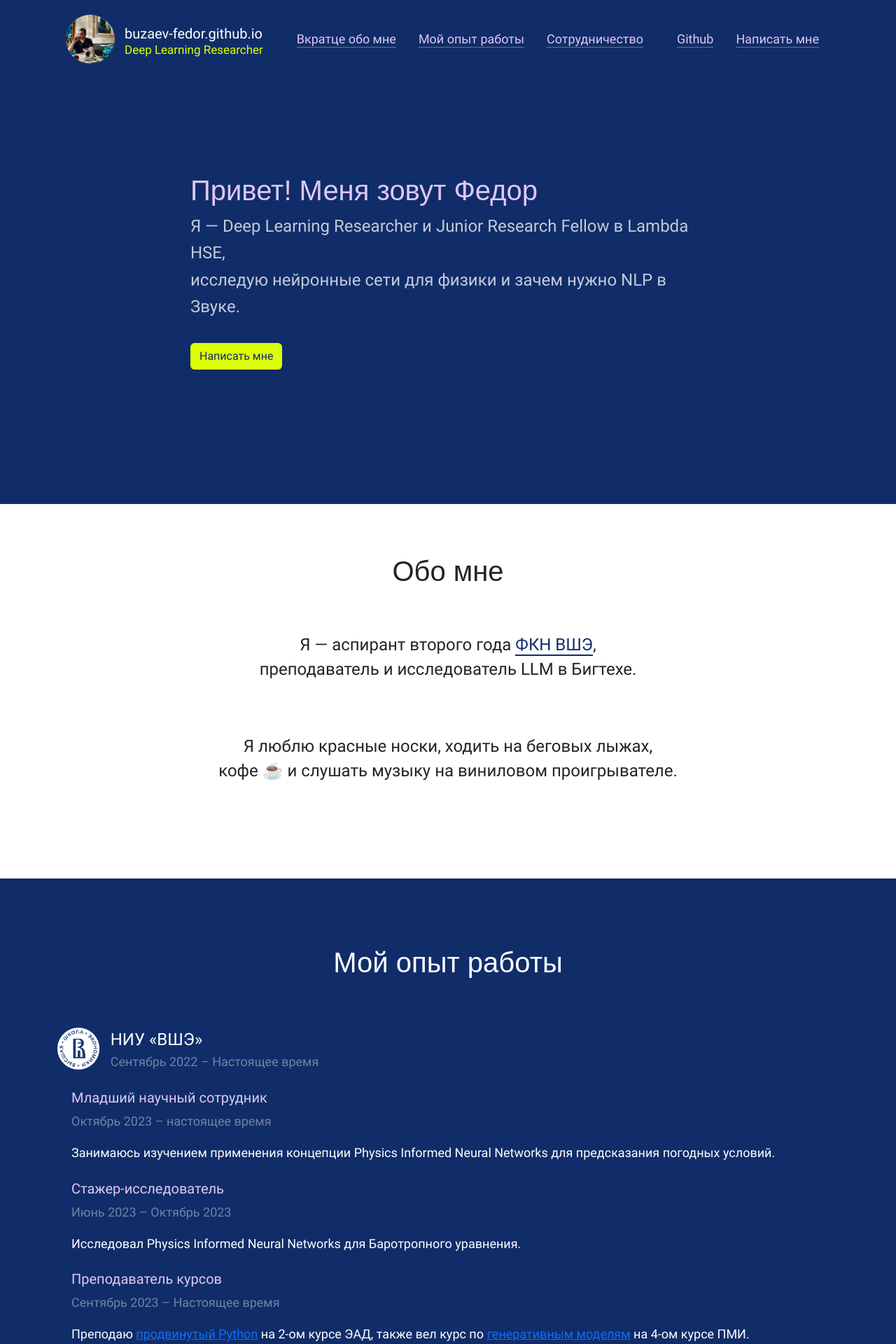
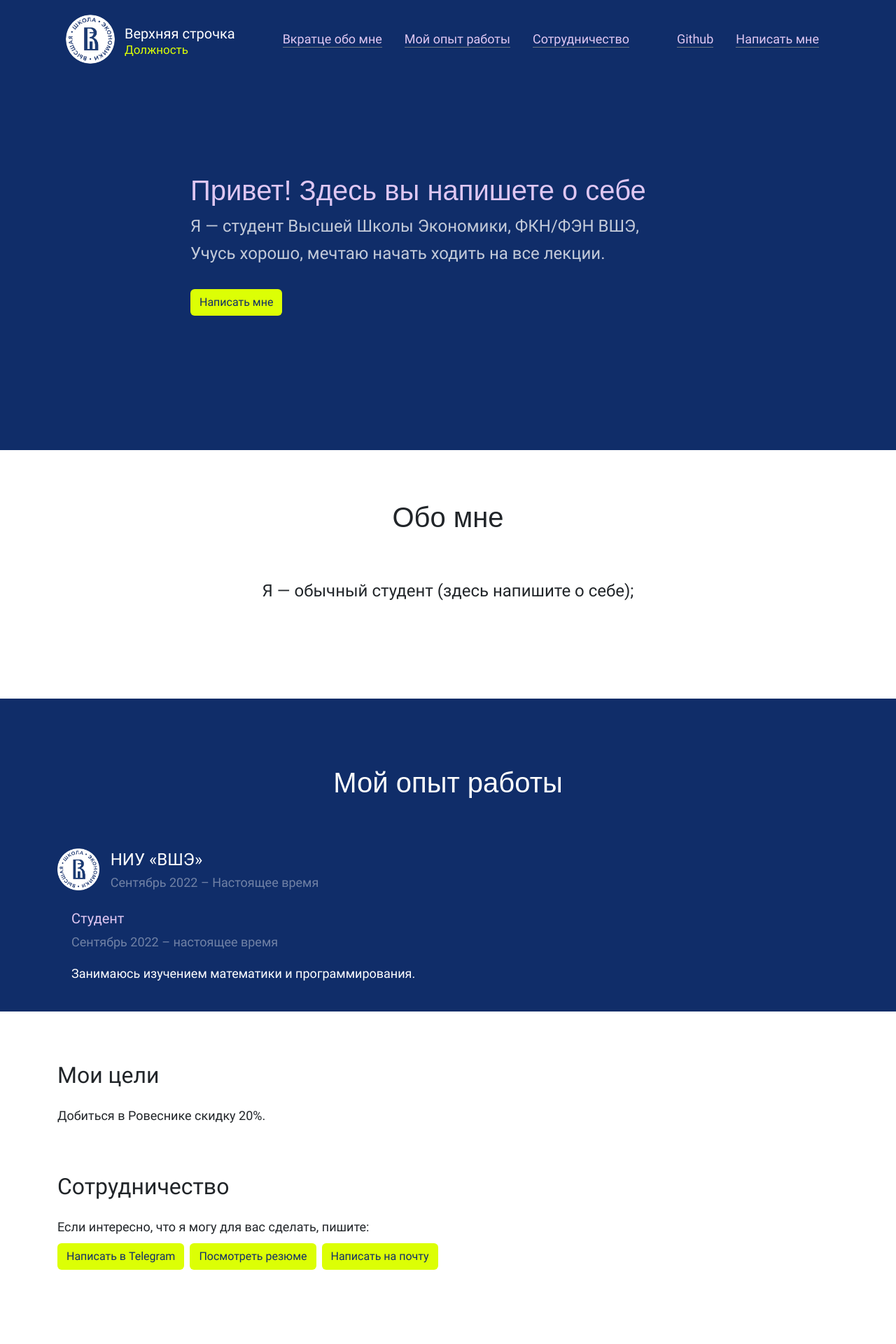
Before and after one commit to buzaev-fedor/buzaev-fedor.github.io, a Flask app: page / in a window 1280 px wide. Shown: the top 1920 px of the page at 70% size. Run offline with Flask 3, Linux system fonts and the light colour scheme; some web fonts are replaced.

Commit message:
upd flask sem

```diff
--- a/app.py
+++ b/app.py
@@ -20,4 +20,4 @@ def render_server_error(error):
 
 
 if __name__ == '__main__':
-    app.run()
+    app.run(port=5002, debug=True)
--- a/templates/index.html
+++ b/templates/index.html
@@ -5,26 +5,29 @@
     <meta name="viewport" content="width=device-width, initial-scale=1, shrink-to-fit=no"">
     <link href="https://cdn.jsdelivr.net/npm/bootstrap@5.3.3/dist/css/bootstrap.min.css" rel="stylesheet", crossorigin="anonymous">
     <link rel="stylesheet" href="static/css/custom.css">
-    <title> buzaev-fedor.github.io | Deep Learning Researcher </title>
+    <title> Верхняя строчка | Должность </title>
   </head>
   <body>
-
+    <!-- Секция промо с темным фоном - шапка сайта -->
     <section class="promo dark-bg pt-2 pb-5">
       <div class="container">
+        <!-- Навигационная панель с логотипом и кнопкой -->
         <nav class="navbar navbar-expand-lg mb-5 navbar-dark">
           <div class="container-fluid">
             <a href="#" class="navbar-brand logo d-flex align-items-center text-decoration-none">
               <div class="logo-left pe-2">
-                <img src="../static/6.png" alt="" class="rounded-circle" width="70">
+                <!-- Здесь вставьте ваш логотип/фотку, ее можно скруглять и увеличивать в размере-->
+                <img src="../static/01_Logo_HSE_full_rus_PANTONE_for_dark_2.png" alt="" class="rounded-circle" width="70">
               </div>
               <div class="logo-right" style="margin-left: 6px;">
-                <div class="logo-title link-purple">buzaev-fedor.github.io</div>
-                <div class="logo-subtitle text-yellow">Deep Learning Researcher</div>
+                <div class="logo-title link-purple">Верхняя строчка</div>
+                <div class="logo-subtitle text-yellow">Должность</div>
               </div>
             </a>
             <button class="navbar-toggler" type="button" data-bs-toggle="collapse" data-bs-target="#navbarNav" aria-controls="navbarNav" aria-expanded="false" aria-label="Toggle navigation">
               <span class="navbar-toggler-icon"></span>
             </button>
+            <!-- Меню навигации -->
             <div class="collapse navbar-collapse" id="navbarNav">
               <ul class="nav m-auto">
                 <li class="nav-item mx-3">
@@ -39,7 +42,7 @@
               </ul>
               <ul class="nav ml-auto">
                 <li class="nav-item mx-3">
-                  <a href="https://github.com/buzaev-fedor" class="nav-link link-purple link-border-bottom">Github</a>
+                  <a href="https://github.com" class="nav-link link-purple link-border-bottom">Github</a>
                 </li>
                 <li class="nav-item mx-3 mr-0">
                   <a href="#contact" class="nav-link link-purple link-border-bottom">Написать мне</a>
@@ -49,27 +52,26 @@
           </div>
         </nav>
 
-
+         <!-- Блок приветствия с основной информацией -->
         <div class="row py-0 py-sm-5">
           <div class="col-12 col-lg-8 offset-lg-2 mb-0 mb-sm-5 py-5">
-            <h1 class="h1 font-weight-bold font greeting-text text-blue">Привет! Меня зовут Федор</h1>
-            <p class="promo-text pb-3">Я&nbsp;&mdash; Deep Learning Researcher и Junior Research Fellow в Lambda HSE, <br> исследую нейронные сети для физики и зачем нужно NLP в Звуке. </p>
+            <h1 class="h1 font-weight-bold font greeting-text text-blue">Привет! Здесь вы напишете о себе</h1>
+            <p class="promo-text pb-3">Я&nbsp;&mdash; студент Высшей Школы Экономики, ФКН/ФЭН ВШЭ, <br> Учусь хорошо, мечтаю начать ходить на все лекции. </p>
             <a href="#contact" class="btn text-center" style="background-color: #DCFF05; color: #102D69">Написать мне</a>
           </div>
         </div>
       </div>
     </section>
-
+     <!-- Секция "Обо мне" -->
     <section class="story container py-5 text-center" id="story">
       <h2 class="h1 font-weight-bold mt-4 mb-3 mb-sm-5 pb-3 navigo-font">Обо мне</h2>
       <div class="row">
         <div class="col-12 col-sm-8 offset-sm-2 px-2 pb-5">
-          <p class="font-weight-bold pb-4">Я &mdash; аспирант второго года <a href="https://www.hse.ru/staff/buzaev" class="story-link" target="_blank">ФКН ВШЭ</a>,<br> преподаватель и исследователь LLM в Бигтехе.<br> &nbsp;
-            <p class="font-weight-bold pb-4">Я люблю красные носки, ходить на беговых лыжах,<br> кофе ☕ и слушать музыку на виниловом проигрывателе.</p>
+          <p class="font-weight-bold pb-4">Я &mdash; обычный студент (здесь напишите о себе);
         </div>
       </div>
     </section>
-
+     <!-- Секция опыта работы с темным фоном -->
     <section class="projects dark-bg pt-3 pt-sm-5 pb-3" id="projects">
       <div class="container">
         <h2 class="h1 font-weight-bold text-center mt-4 mt-sm-5 mb-0 mb-sm-4 pb-5 navigo-font">Мой опыт работы</h2>
@@ -84,62 +86,23 @@
           </div>
 
           <div class="position mb-4" style="margin-left: 20px;">
-            <h4 class="h5 text-purple">Младший научный сотрудник</h4>
-            <p class="text-white" style="opacity: 0.4">Октябрь 2023 – настоящее время</p>
-            <p>Занимаюсь изучением применения концепции Physics Informed Neural Networks для предсказания погодных условий.</p>
+            <h4 class="h5 text-purple">Студент</h4>
+            <p class="text-white" style="opacity: 0.4">Сентябрь 2022 – настоящее время</p>
+            <p>Занимаюсь изучением математики и программирования.</p>
           </div>
-
-          <div class="position mb-4" style="margin-left: 20px;">
-            <h4 class="h5 text-purple">Стажер-исследователь</h4>
-            <p class="text-white" style="opacity: 0.4">Июнь 2023 – Октябрь 2023</p>
-            <p>Исследовал Physics Informed Neural Networks для Баротропного уравнения.</p>
-          </div>
-
-          <div class="position mb-4" style="margin-left: 20px;">
-            <h4 class="h5 text-purple">Преподаватель курсов</h4>
-            <p class="text-white" style="opacity: 0.4">Сентябрь 2023 – Настоящее время</p>
-            <p>Преподаю <a href="https://www.hse.ru/edu/courses/908663251" class="link-purple">продвинутый Python</a> на 2-ом курсе ЭАД, также вел курс по <a href="https://www.hse.ru/edu/courses/835142953" class="link-purple">генеративным моделям</a> на 4-ом курсе ПМИ.</p>
-          </div>
-
-          <div class="position mb-4" style="margin-left: 20px;">
-            <h4 class="h5 text-purple">Ассистент курса по продвинутому Python</h4>
-            <p class="text-white" style="opacity: 0.4">Сентябрь 2022 – Декабрь 2022</p>
-            <p>Был ассистентом лектора и соавтором курса, участвовал в разработке материалов и проведении практических занятий.</p>
-          </div>
-
-          <div class="work-experience text-white"></div>
-          <div class="d-flex align-items-center mb-4">
-            <img src="../static/huawei_logo.png" alt="Huawei Logo" class="me-3" style="height: 60px; margin-top: -9px;">
-            <div class="d-flex flex-column justify-content-center">
-              <h3 class="h4 mb-1">Huawei Russian Research Institute</h3>
-              <p class="text-white-40 mb-0">Сентябрь 2022 – Настоящее время</p>
-            </div>
-          </div>
-
-          <div class="position mb-4" style="margin-left: 20px;">
-            <h4 class="h5 text-purple">Middle Deep Learning Researcher</h4>
-            <p class="text-white" style="opacity: 0.4">Август 2023 – настоящее время</p>
-            <p>Занимаюсь разработкой и обученией мультимодальной LLM модели, которая расшифровывает аудиотокены в рамках группы <a href="https://www.noahlab.com.hk/" class="link-purple" target="_blank">Noah's Ark</a>. <br> Исследовал подходы Differential Evolution в AutoML для Physics Informed Neural Networks. Подход был интегрирован в Huawei Cloud.</p>
-          </div>
-          <div class="position mb-4" style="margin-left: 20px;">
-            <h4 class="h5 text-purple">Junior Deep Learning Researcher</h4>
-            <p class="text-white" style="opacity: 0.4">Сентябрь 2022 – Август 2023</p>
-            <p>Исследовал подходы Physics Informed Neural Networks для моделирования уравнений Максвелла, <a href="https://link.springer.com/article/10.1134/S1064562423701120" class="link-purple" target="_blank">Шредингера</a>, Пуассона и др.
-              <br> Была выпущена статья, как можно ускорить обучение PINN's в журнале <a href="https://link.springer.com/article/10.1007/s10994-023-06442-6" class="link-purple" target="_blank">Springer Machine Learning</a>.</p>
-          </div>
-
       </div>
     </section>
-
+ <!-- Секция личных целей -->
     <section class="goals container pt-3 pt-sm-5 pb-3">
       <h2 class="h2 font-weight-bold my-4">Мои цели</h2>
       <div class="row">
         <div class="col-12 col-sm-8 pb-1">
-          <p class="pb-2">Сделать ремонт, поднять 120 кг в жиме лежа, выучить английский на уровень B2, <br> посетить еще 10 стран в ближайшие 5 лет и купить рожковую кофемашину)).</p>
+          <p class="pb-2">Добиться в Ровеснике скидку 20%.</p>
         </div>
       </div>
     </section>
 
+     <!-- Секция сотрудничества -->
     <section class="goals container mb-5 pb-sm-5 pb-0" id="contact">
       <h2 class="h2 font-weight-bold my-4">Сотрудничество</h2>
       <div class="row">
@@ -159,12 +122,13 @@
               <span>Поучаствовать в олимпиаде как ml-developer</span>
             </li>
           </ul> -->
+          <!-- Блок с кнопками для связи -->
           <div class="row">
             <div class="col-12 col-sm-9">
-              <p class="d-flex justify-content-between flex-wrap">
-                <a href="https://t.me/fbuzaev" class="btn mb-3" style="background-color: #DCFF05; color: #102D69" target="_blank">Написать в Telegram</a>
-                <a href="https://drive.google.com/file/d/1MdaxIUVVriY-dP2QJFblb_eMxNDgjqYs/view?usp=sharing" class="btn mb-3" style="background-color: #DCFF05; color: #102D69" target="_blank">Посмотреть резюме</a>
-                <a href="mailto:fbuzaev@gmail.com" class="btn mb-3" style="background-color: #DCFF05; color: #102D69" target="_blank">Написать на почту</a>
+              <p class="d-flex justify-content-start gap-2 flex-wrap">
+                <a href="https://t.me/durov" class="btn mb-3" style="background-color: #DCFF05; color: #102D69" target="_blank">Написать в Telegram</a>
+                <a href="https://example.com/" class="btn mb-3" style="background-color: #DCFF05; color: #102D69" target="_blank">Посмотреть резюме</a>
+                <a href="mailto:any@example.com" class="btn mb-3" style="background-color: #DCFF05; color: #102D69" target="_blank">Написать на почту</a>
               </p>
             </div>
           </div>
@@ -172,6 +136,7 @@
       </div>
     </section>
 
+    <!-- Подвал сайта с темным фоном -->
     <footer class="footer dark-bg">
       <nav class="container navbar ">
         <ul class="nav m-auto py-2">
@@ -182,6 +147,7 @@
       </nav>
     </footer>
 
+    <!-- Подключение скриптов Bootstrap -->
     <script src="https://cdn.jsdelivr.net/npm/bootstrap@5.3.3/dist/js/bootstrap.bundle.min.js"></script>
   </body>
 </html>
```
Also changed, not shown: index.html (deleted, +0 -187 lines), static/6.png (deleted).
